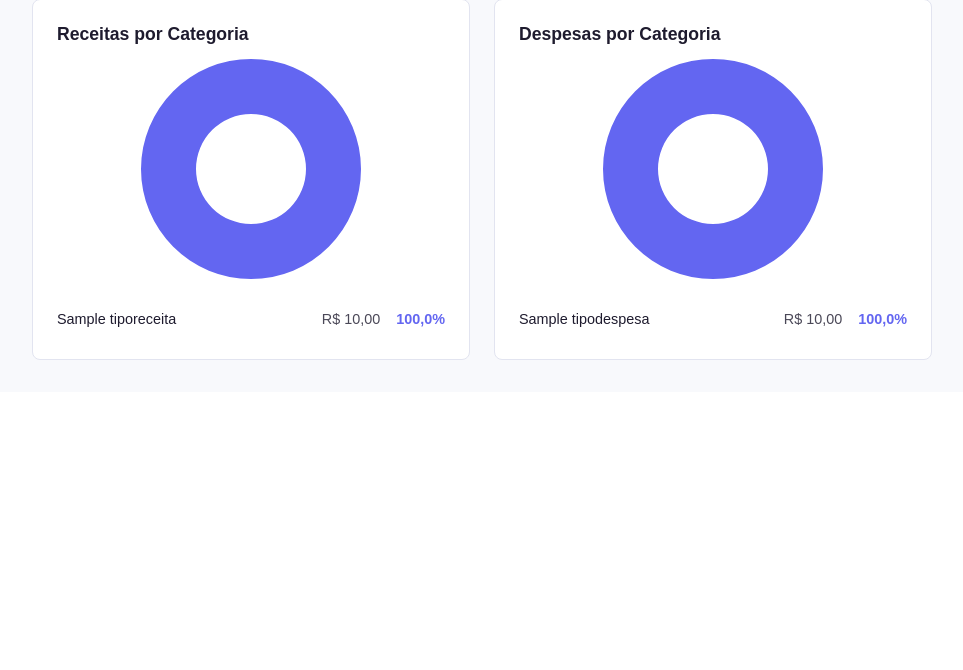
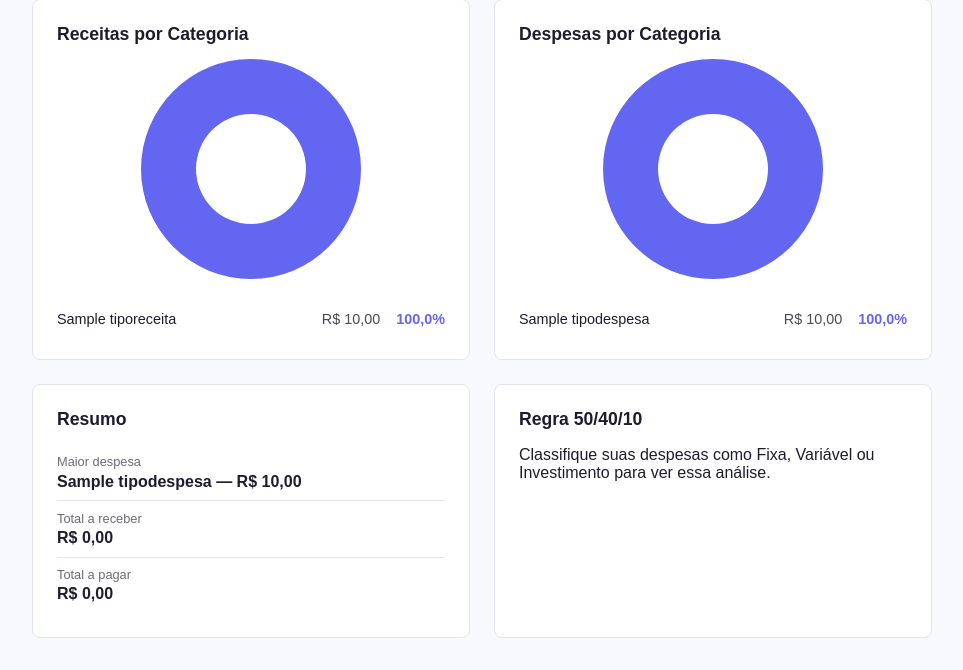
Before and after one commit to ReneBerredo/Controle-Financeiro, a Django app: page /financas/ in a window 1280 px wide. Shown: the part 1382-2052 px from the top of the page, without its empty margins (158-1121 px from the left). Before the commit the page ends 1742 px from the top, so only its background shows below. Run offline with Django 5.2, Linux system fonts and the light colour scheme; a user stored in the database is signed in; tables that the repository leaves empty hold one stand-in row (values such as "Sample post").

Commit message:
Adicionado secao de insights com maior despesa e regra 50-40-10

```diff
--- a/financas/templates/financas/dashboard.html
+++ b/financas/templates/financas/dashboard.html
@@ -149,6 +149,43 @@
     {{ despesas_grafico_labels|json_script:"despesas-labels" }}
     {{ despesas_grafico_valores|json_script:"despesas-valores" }}
 
+    <div class="secao-insights">
+        <div class="bloco-categoria">
+            <h2>Resumo</h2>
+            <div class="insight-item">
+                <span class="insight-label">Maior despesa</span>
+                {% if maior_despesa %}
+                    <span class="insight-valor">{{ maior_despesa.tipo }} — R$ {{ maior_despesa.valor|floatformat:2 }}</span>
+                {% else %}
+                    <span class="insight-valor">Nenhuma despesa no período</span>
+                {% endif %}
+            </div>
+            <div class="insight-item">
+                <span class="insight-label">Total a receber</span>
+                <span class="insight-valor">R$ {{ receitas_a_receber|floatformat:2 }}</span>
+            </div>
+            <div class="insight-item">
+                <span class="insight-label">Total a pagar</span>
+                <span class="insight-valor">R$ {{ despesas_a_pagar|floatformat:2 }}</span>
+            </div>
+        </div>
+
+        <div class="bloco-categoria">
+            <h2>Regra 50/40/10</h2>
+            {% if regra_504010 %}
+                {% for item in regra_504010 %}
+                    <div class="linha-categoria-legenda">
+                        <span class="legenda-nome">{{ item.categoria }}</span>
+                        <span class="legenda-valor">R$ {{ item.total|floatformat:2 }}</span>
+                        <span class="legenda-percentual">{{ item.percentual }}%</span>
+                    </div>
+                {% endfor %}
+            {% else %}
+                <p>Classifique suas despesas como Fixa, Variável ou Investimento para ver essa análise.</p>
+            {% endif %}
+        </div>
+    </div>
+
     <script>
         document.querySelectorAll('.atalho').forEach(function (botao) {
             botao.addEventListener('click', function () {
--- a/financas/views.py
+++ b/financas/views.py
@@ -238,6 +238,17 @@ def dashboard(request):
     evolucao_receitas_valores = [dados_por_mes[m]['receitas'] for m in meses_ordenados]
     evolucao_despesas_valores = [dados_por_mes[m]['despesas'] for m in meses_ordenados]
 
+    maior_despesa = despesas.order_by('-valor').first()
+
+    gastos_por_categoria = despesas.values('descricao').annotate(total=Sum('valor')).order_by('-total')
+
+    regra_504010 = []
+    for item in gastos_por_categoria:
+        categoria = item['descricao']
+        if categoria in ['Fixa', 'Variável', 'Investimento']:
+            percentual = round((float(item['total']) / float(total_despesas)) * 100, 1) if total_despesas > 0 else 0
+            regra_504010.append({'categoria': categoria, 'total': float(item['total']), 'percentual': percentual})
+
     contexto = {
         'total_receitas': total_receitas,
         'total_despesas': total_despesas,
@@ -259,6 +270,8 @@ def dashboard(request):
         'despesas_grafico_labels': despesas_grafico_labels,
         'despesas_grafico_valores': despesas_grafico_valores,
         'despesas_itens': despesas_itens,
+        'maior_despesa': maior_despesa,
+        'regra_504010': regra_504010,
     }
 
     return render(request, 'financas/dashboard.html', contexto)
--- a/static/css/style.css
+++ b/static/css/style.css
@@ -601,3 +601,30 @@ button[type="submit"]:disabled {
     min-width: 45px;
     text-align: right;
 }
+
+.secao-insights {
+    display: flex;
+    gap: 1.5rem;
+    flex-wrap: wrap;
+    margin-top: 1.5rem;
+}
+
+.insight-item {
+    padding: 0.6rem 0;
+    border-bottom: 1px solid var(--cor-borda);
+}
+
+.insight-item:last-child {
+    border-bottom: none;
+}
+
+.insight-label {
+    display: block;
+    font-size: 0.8rem;
+    opacity: 0.65;
+    margin-bottom: 0.2rem;
+}
+
+.insight-valor {
+    font-weight: 600;
+}
```
